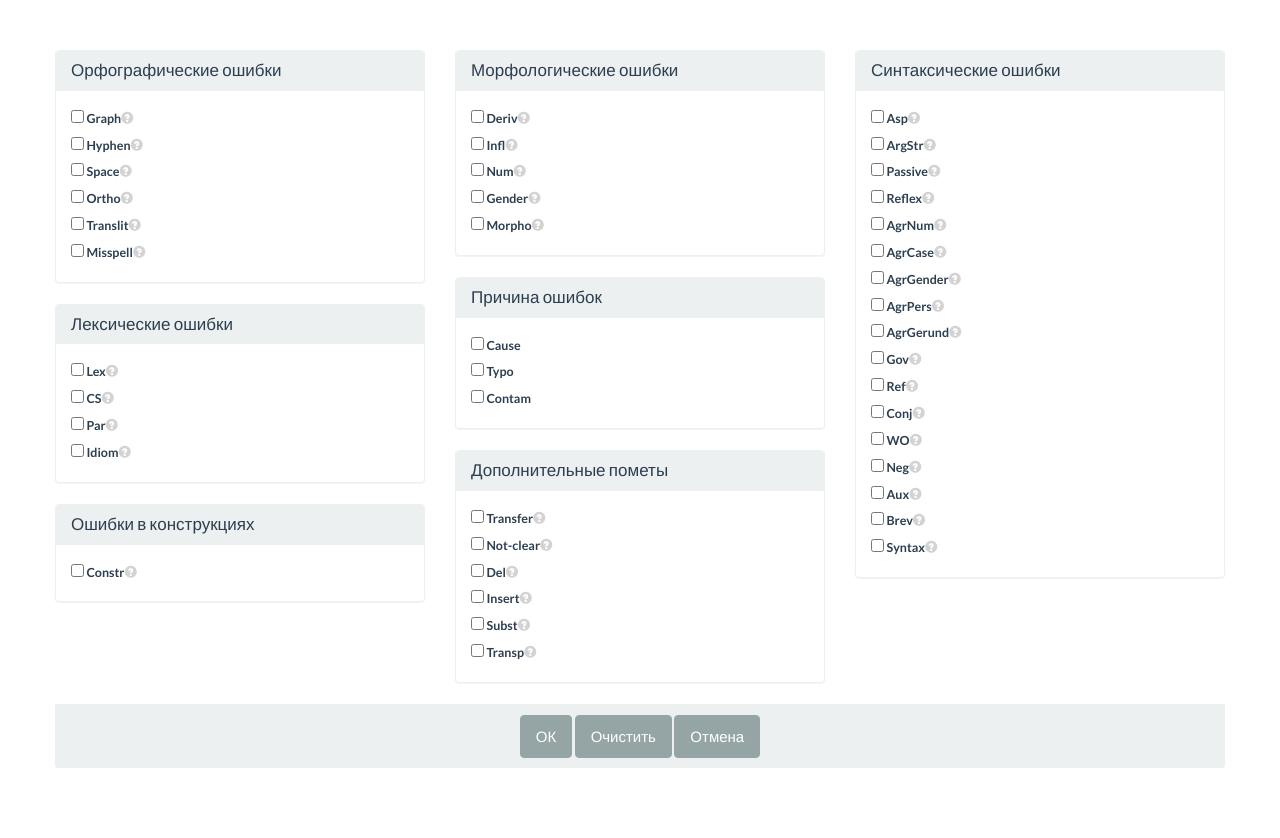
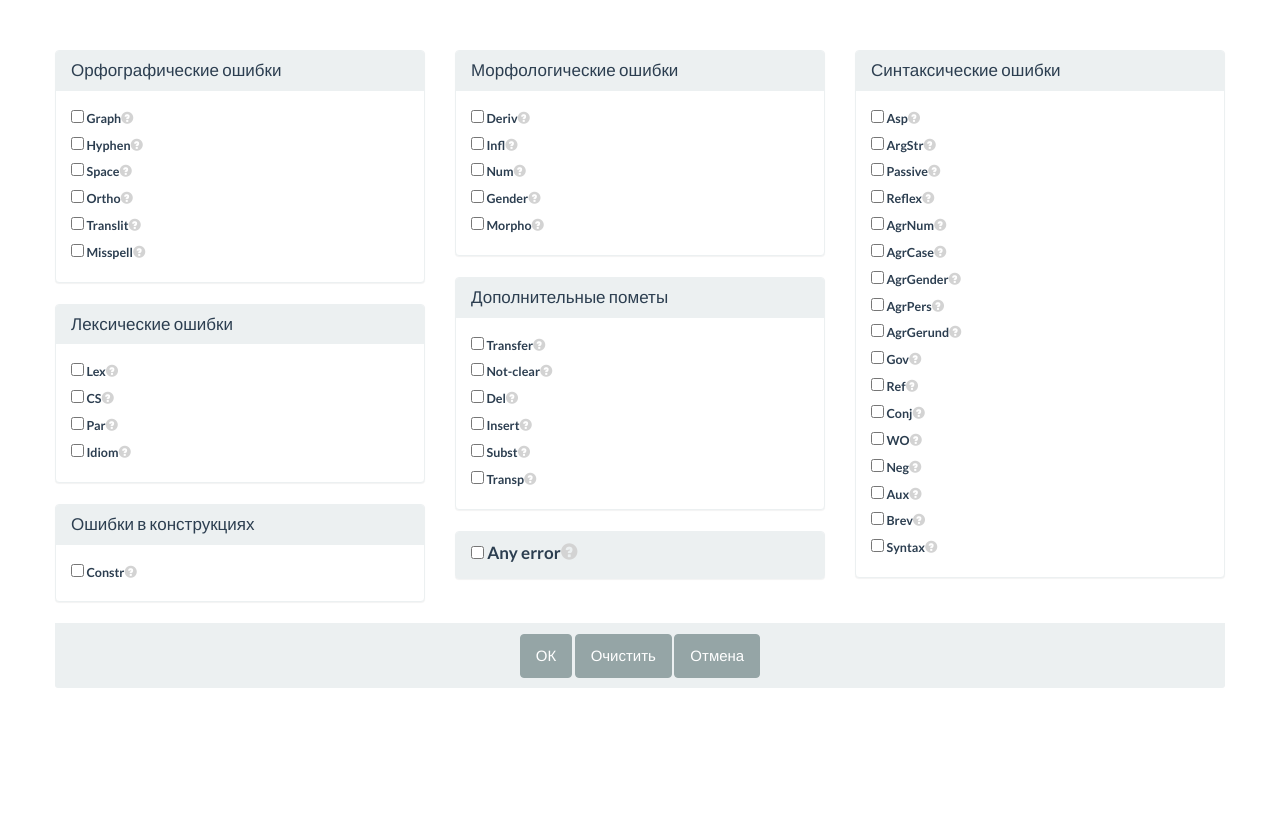
Before and after one commit to euetova/heritage_corpus, a Django app: template templates/search/errsel.html in a window 1280 px wide. After the commit the page ends 688 px from the top, so only its background shows below. Run offline with Django 3.2, Linux system fonts and the light colour scheme; the template is opened without the code that fills it, so the values that code supplies are empty.

Commit message:
update annotation help page, error selection

```diff
--- a/templates/search/errsel.html
+++ b/templates/search/errsel.html
@@ -85,18 +85,6 @@
         </div>
         </div>
     <div class="panel panel-default">
-          <div class="panel-heading">
-            <h3  title="Invert" class="panel-title activeA grammar gr_inv"  onClick="inverse('cause')">Причина ошибок</h3>
-          </div>
-        <div class="panel-body">
-          <div class="gr_group">
-<input type="checkbox" name="cause" value="Cause" id="causecause">&nbsp;<label for="causecause">Cause</label><br/>
-<input type="checkbox" name="cause" value="Typo" id="causetypo">&nbsp;<label for="causetypo">Typo</label><br/>
-<input type="checkbox" name="cause" value="Contam" id="causecontam">&nbsp;<label for="causecontam">Contam</label><br/>
-          </div>
-        </div>
-        </div>
-    <div class="panel panel-default">
         <div class="panel-heading">
           <h3 title="Invert" class="panel-title gr_inv activeA grammar"  onClick="inverse('additional')">Дополнительные пометы</h3>
         </div>
@@ -111,6 +99,13 @@
 <input type="checkbox" name="additional" value="Transp" id="orphotransp">&nbsp;<label for="orphotransp">Transp</label><a href="#" data-toggle="tooltip" title="Замена буквы, морфемы или слова" style="color:lightgrey"><span class="glyphicon glyphicon-question-sign" aria-hidden="true"></span></a><br/>
           </div>
 		  </div>
+        </div>
+        </div>
+    <div class="panel panel-default">
+        <div class="panel-heading">
+          <h3 class="panel-title gr_inv activeA grammar">
+              <input type="checkbox" value="Graph|Hyphen|Space|Ortho|Translit|Misspell|lex|CS|Par|Idiom|Constr|Deriv|Infl|Num|Gender|Morpho|Transfer|Not-clear|Del|Insert|Subst|Transp|Asp|ArgStr|Passive|Reflex|AgrNum|AgrCase|AgrGender|AgrPers|AgrGerund|Gov|Ref|Conj|WO|Neg|Aux|Brev|Syntax" id="anyerror">&nbsp;<label for="anyerror">{% trans "Any error"%}</label><a href="#" data-toggle="tooltip" title="Слово помечено хотя бы одной любой ошибкой" style="color:lightgrey"><span class="glyphicon glyphicon-question-sign" aria-hidden="true"></span></a>
+          </h3>
         </div>
         </div>
       </div>
```
Also changed, not shown: templates/simple/help.html (+7 -7 lines).
